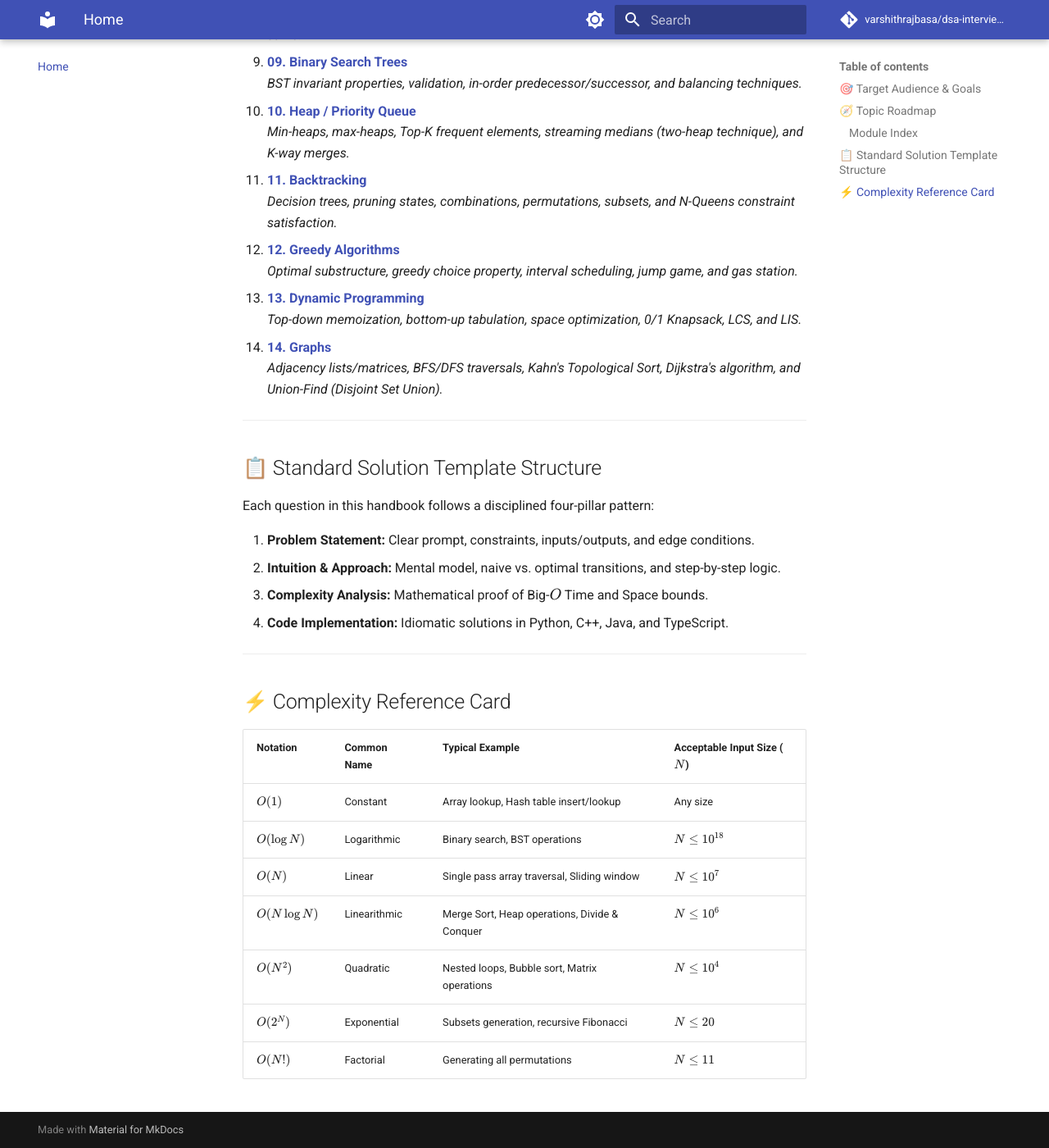
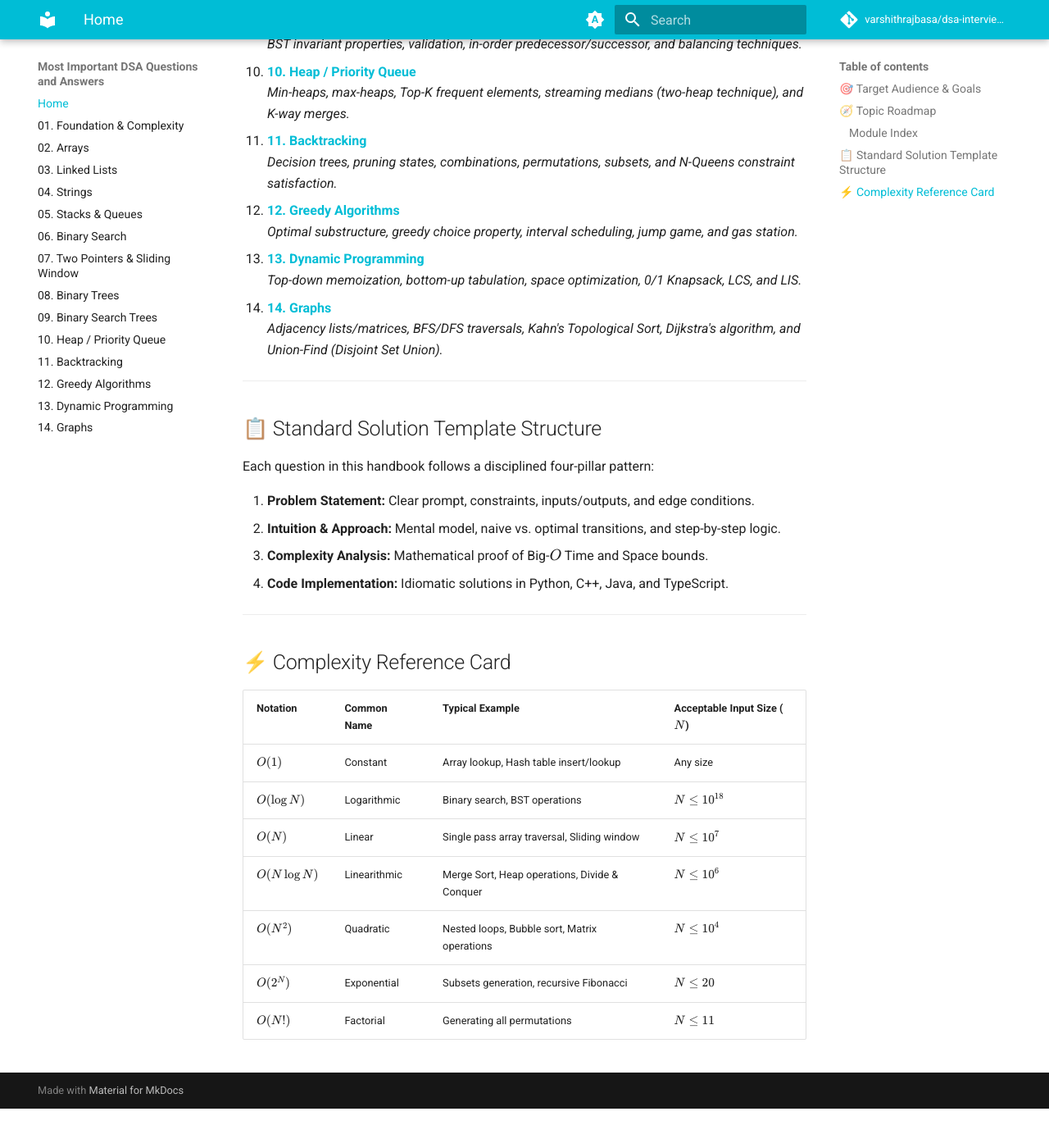
Before and after one commit to varshithrajbasa/dsa-interview-handbook, an MkDocs documentation site: the page built from docs/index.md, in a window 1280 px wide and 1400 px high, scrolled down 2426 px. Shown: the whole window at 82% size. Built offline with MkDocs 1.6.1 and Material for MkDocs 9.7.7, drawn with Linux system fonts in a browser that asks for light colours; comment, search, counter and statistics services are not loaded; after the commit the page ends 3778 px from its top, so only the background shows below that.

Commit message:
feat: update palette to cyan/orange with system mode, remove top nav tabs, and fix mathjax rendering

```diff
--- /dev/null
+++ b/docs/javascripts/mathjax.js
@@ -0,0 +1,27 @@
+window.MathJax = {
+  tex: {
+    inlineMath: [["\\(", "\\)"]],
+    displayMath: [["\\[", "\\]"]],
+    processEscapes: true,
+    processEnvironments: true
+  },
+  options: {
+    ignoreHtmlClass: ".*|",
+    processHtmlClass: "arithmatex"
+  }
+};
+
+document$.subscribe(() => {
+  if (typeof MathJax !== "undefined" && MathJax.typesetPromise) {
+    if (MathJax.startup && MathJax.startup.output) {
+      MathJax.startup.output.clearCache();
+    }
+    if (MathJax.typesetClear) {
+      MathJax.typesetClear();
+    }
+    if (MathJax.texReset) {
+      MathJax.texReset();
+    }
+    MathJax.typesetPromise();
+  }
+});
--- a/mkdocs.yml
+++ b/mkdocs.yml
@@ -6,6 +6,11 @@
 repo_name: varshithrajbasa/dsa-interview-handbook
 edit_uri: edit/main/docs/
 
+extra:
+  analytics:
+    provider: google
+    property: G-C5P4BERBPR
+
 validation:
   links:
     not_found: ignore
@@ -13,24 +18,35 @@
 theme:
   name: material
   palette:
-    # Light mode
-    - scheme: default
-      primary: indigo
-      accent: indigo
+    # Default: follows user's system OS appearance
+    - media: "(prefers-color-scheme)"
+      primary: cyan
+      accent: orange
+      toggle:
+        icon: material/brightness-auto
+        name: Switch to light mode
+
+    # Explicit light mode
+    - media: "(prefers-color-scheme: light)"
+      scheme: default
+      primary: cyan
+      accent: orange
       toggle:
         icon: material/brightness-7
         name: Switch to dark mode
-    # Dark mode
-    - scheme: slate
-      primary: indigo
-      accent: indigo
+
+    # Explicit dark mode
+    - media: "(prefers-color-scheme: dark)"
+      scheme: slate
+      primary: cyan
+      accent: orange
       toggle:
         icon: material/brightness-4
-        name: Switch to light mode
+        name: Switch to system mode
+
   features:
     - navigation.instant
     - navigation.tracking
-    - navigation.tabs
     - navigation.sections
     - navigation.expand
     - navigation.top
@@ -66,7 +82,7 @@
   - md_in_html
 
 extra_javascript:
-  - https://polyfill.io/v3/polyfill.min.js?features=es6
+  - javascripts/mathjax.js
   - https://cdn.jsdelivr.net/npm/mathjax@3/es5/tex-mml-chtml.js
 
 nav:
```
